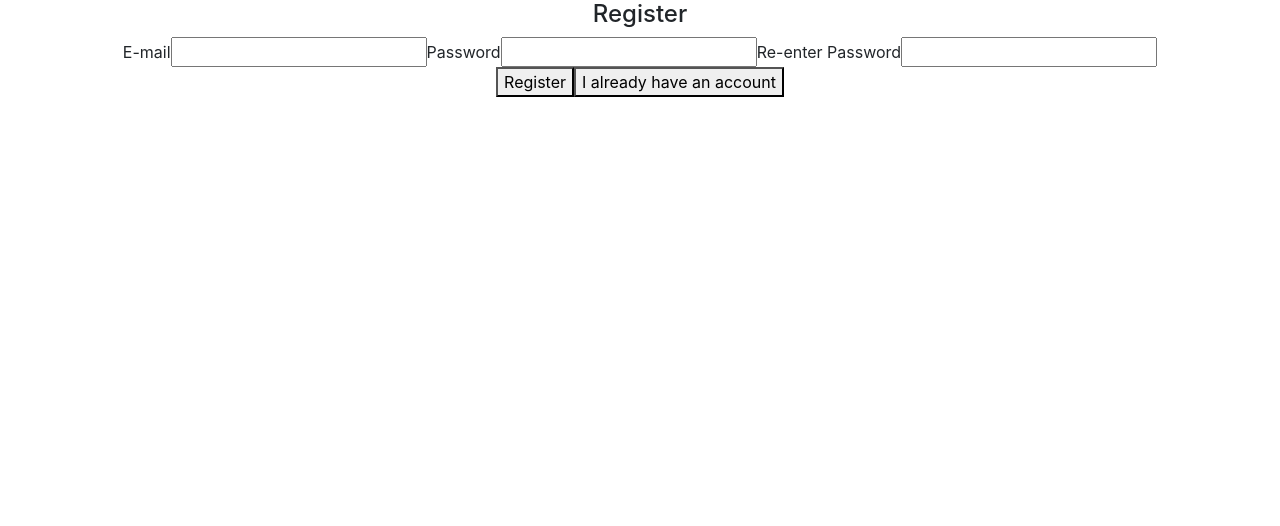
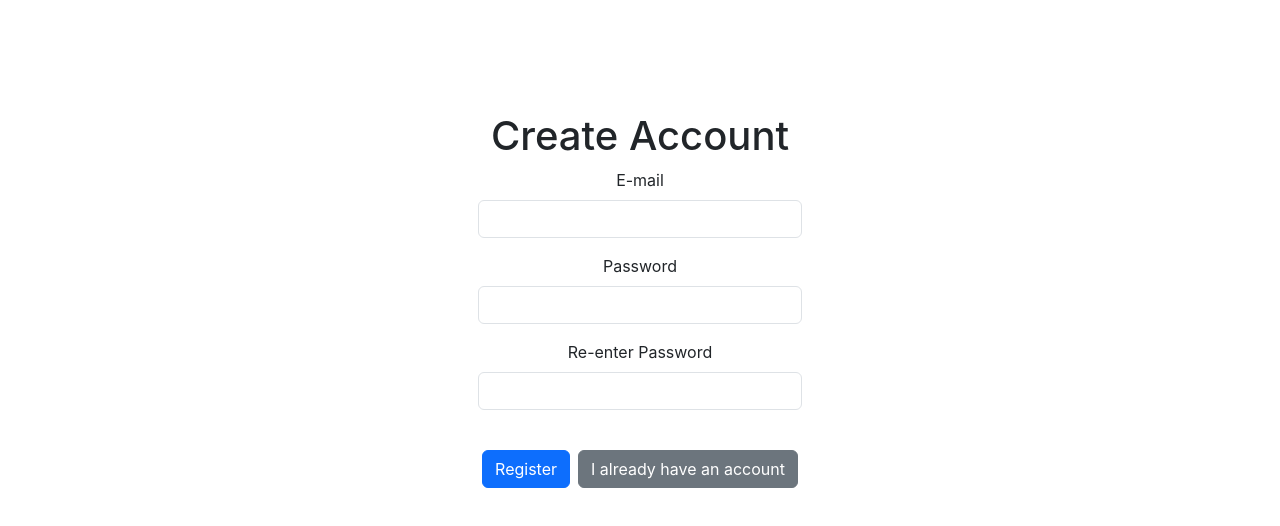
Before and after one commit to paragonmaik/lifting-app-front-end, a React (Vite) app: page /register in a window 1280 px wide. Shown: the top 526 px of the page. Built offline with nearby package versions, Linux system fonts and the light colour scheme; no server answers.

Commit message:
feat: added BaseAuthForm component to the Register page

```diff
--- a/src/components/ui/BaseAuthForm.tsx
+++ b/src/components/ui/BaseAuthForm.tsx
@@ -1,39 +1,53 @@
 import Form from 'react-bootstrap/Form';
 import Button from 'react-bootstrap/Button';
 import { FormEvent } from 'react';
+import { useNavigate } from 'react-router-dom';
 
-export default function BaseAuthForm() {
+type AuthType = 'register' | 'login';
+
+type BaseAuthFormProps = {
+  authType: AuthType;
+  navigateUrl: string;
+  handleSubmit?: (e: FormEvent<HTMLFormElement>) => void;
+};
+
+export default function BaseAuthForm({
+  authType,
+  navigateUrl,
+  handleSubmit,
+}: BaseAuthFormProps) {
+  const navigate = useNavigate();
+
   return (
-    <Form>
-      <Form.Group className="mb-3" controlId="exerciseName">
-        <Form.Label>Exercise Name</Form.Label>
-        <Form.Control type="text" placeholder="Enter name" />
+    <Form onSubmit={handleSubmit}>
+      <Form.Group className="mb-3" controlId="email">
+        <Form.Label>E-mail</Form.Label>
+        <Form.Control type="text" />
       </Form.Group>
-      <Form.Group className="mb-3" controlId="instructions">
-        <Form.Label>Exercise instructions</Form.Label>
-        <Form.Control type="text" placeholder="Enter instructions" />
+      <Form.Group className="mb-3" controlId="password1">
+        <Form.Label>Password</Form.Label>
+        <Form.Control type="password" />
       </Form.Group>
-      <Form.Group className="mb-3" controlId="load">
-        <Form.Label>Exercise Load</Form.Label>
-        <Form.Control type="text" placeholder="Enter load (in kg)" />
-      </Form.Group>
-      <Form.Group className="mb-3" controlId="goal">
-        <Form.Label>Exercise Goal</Form.Label>
-      </Form.Group>
-      <Form.Group className="mb-3" controlId="restSeconds">
-        <Form.Label>Exercise Rest Period</Form.Label>
-        <Form.Control
-          type="number"
-          placeholder="Enter rest period (in seconds)"
-        />
-      </Form.Group>
+      {authType === 'register' ? (
+        <Form.Group className="mb-3" controlId="password2">
+          <Form.Label>Re-enter Password</Form.Label>
+          <Form.Control type="password" />
+        </Form.Group>
+      ) : null}
       <br />
       <div className="d-flex justify-content-end">
-        <Button className="mx-1" variant="secondary">
-          Cancel
+        <Button className="mx-1" variant="primary" type="submit">
+          {authType === 'register' ? 'Register' : 'Login'}
         </Button>
-        <Button className="mx-1" variant="primary" type="submit">
-          Confirm
+        <Button
+          onClick={() => navigate(navigateUrl)}
+          className="mx-1"
+          variant="secondary"
+          type="button"
+        >
+          {authType === 'register'
+            ? 'I already have an account'
+            : 'Register a new account'}
         </Button>
       </div>
     </Form>
--- a/src/pages/Register.tsx
+++ b/src/pages/Register.tsx
@@ -3,11 +3,14 @@ import { axiosRequest } from 'utils/axiosRequest';
 import { useNavigate } from 'react-router';
 import { useMutation, useQueryClient } from '@tanstack/react-query';
 import { AxiosError } from 'axios';
+import BaseAuthForm from 'components/ui/BaseAuthForm';
+import Alert from 'react-bootstrap/Alert';
 
 export default function Register() {
   const [errorMessage, setErrorMessage] = useState<string>();
   const navigate = useNavigate();
   const queryClient = useQueryClient();
+  const navigateUrl = '/login';
 
   const validatePassword = (password1: string, password2: string): boolean => {
     if (password1.length < 8) {
@@ -25,7 +28,7 @@ export default function Register() {
     mutationFn: axiosRequest,
     onSuccess: () => {
       queryClient.invalidateQueries(['programs']);
-      navigate('/login');
+      navigate(navigateUrl);
     },
     onError: (error: AxiosError) => {
       const data: any = error?.response?.data;
@@ -35,6 +38,7 @@ export default function Register() {
 
   async function handleRegister(e: FormEvent<HTMLFormElement>) {
     e.preventDefault();
+
     const { email, password1, password2 } = e.target as typeof e.currentTarget;
     const validatedPassword = validatePassword(
       password1.value,
@@ -57,33 +61,20 @@ export default function Register() {
   }
 
   return (
-    <div>
-      <div>
-        <h4>Register</h4>
-        <span>{errorMessage}</span>
-        <form onSubmit={handleRegister}>
-          <div>
-            <label>
-              E-mail
-              <input required type="email" id="email" />
-            </label>
-            <label>
-              Password
-              <input required type="password" id="password1" />
-            </label>
-            <label>
-              Re-enter Password
-              <input required type="password" id="password2" />
-            </label>
-          </div>
-          <div>
-            <button type="submit">Register</button>
-            <button type="button" onClick={() => navigate('/login')}>
-              I already have an account
-            </button>
-          </div>
-        </form>
+    <div className="d-flex flex-column justify-content-center h-75">
+      <h1>Create Account</h1>
+      <div className="d-flex justify-content-center">
+        <BaseAuthForm
+          authType="register"
+          handleSubmit={handleRegister}
+          navigateUrl={navigateUrl}
+        />
       </div>
+      {errorMessage ? (
+        <Alert className="my-3 mx-auto w-25" variant="danger">
+          {errorMessage}
+        </Alert>
+      ) : null}
     </div>
   );
 }
```
